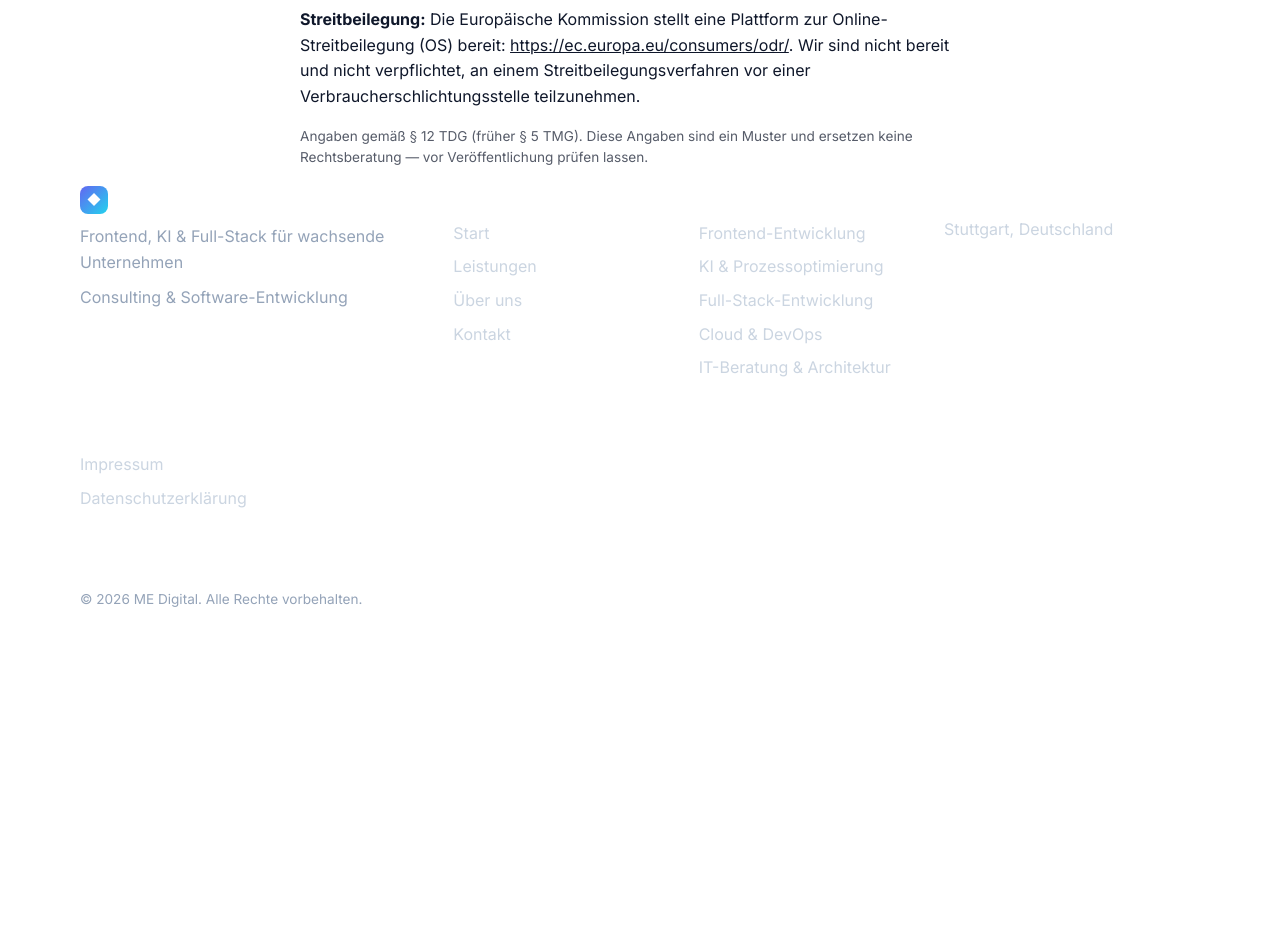
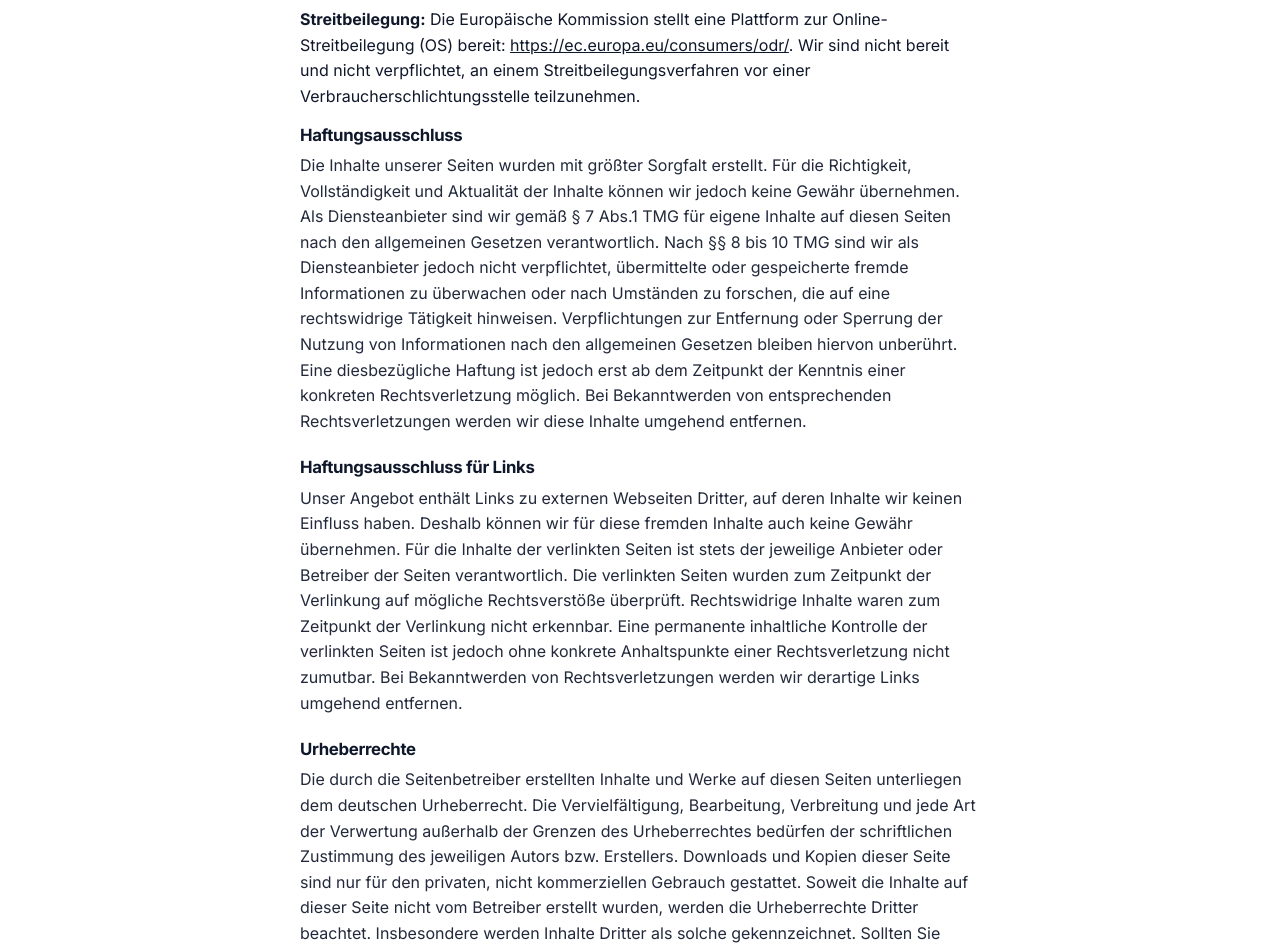
Before and after one commit to me-consulting/me-digital.io, an Angular app: page /impressum in a window 1280 px wide. Shown: the part 380-1330 px from the top of the page. Before the commit the page ends 990 px from the top, so only its background shows below. Built offline with nearby package versions, Linux system fonts and the light colour scheme.

Commit message:
deploy: pages build 2026-11-09T18:37:06Z

```diff
--- a/src/app/content.ts
+++ b/src/app/content.ts
@@ -233,6 +233,21 @@ export const site = {
         text: 'Sie haben das Recht, sich bei einer Aufsichtsbehörde für den Datenschutz zu beschweren — z. B. beim Datenschutzbeauftragten des Landes, in dem Sie Ihren Wohnsitz oder Ihren gewöhnlichen Aufenthaltsort haben.',
       },
     ] as LegalBlock[],
+    // Pflicht-/Standardangaben im Impressum: Haftung, Links, Urheberrecht.
+    impressumClauses: [
+      {
+        heading: 'Haftungsausschluss',
+        text: 'Die Inhalte unserer Seiten wurden mit größter Sorgfalt erstellt. Für die Richtigkeit, Vollständigkeit und Aktualität der Inhalte können wir jedoch keine Gewähr übernehmen. Als Diensteanbieter sind wir gemäß § 7 Abs.1 TMG für eigene Inhalte auf diesen Seiten nach den allgemeinen Gesetzen verantwortlich. Nach §§ 8 bis 10 TMG sind wir als Diensteanbieter jedoch nicht verpflichtet, übermittelte oder gespeicherte fremde Informationen zu überwachen oder nach Umständen zu forschen, die auf eine rechtswidrige Tätigkeit hinweisen. Verpflichtungen zur Entfernung oder Sperrung der Nutzung von Informationen nach den allgemeinen Gesetzen bleiben hiervon unberührt. Eine diesbezügliche Haftung ist jedoch erst ab dem Zeitpunkt der Kenntnis einer konkreten Rechtsverletzung möglich. Bei Bekanntwerden von entsprechenden Rechtsverletzungen werden wir diese Inhalte umgehend entfernen.',
+      },
+      {
+        heading: 'Haftungsausschluss für Links',
+        text: 'Unser Angebot enthält Links zu externen Webseiten Dritter, auf deren Inhalte wir keinen Einfluss haben. Deshalb können wir für diese fremden Inhalte auch keine Gewähr übernehmen. Für die Inhalte der verlinkten Seiten ist stets der jeweilige Anbieter oder Betreiber der Seiten verantwortlich. Die verlinkten Seiten wurden zum Zeitpunkt der Verlinkung auf mögliche Rechtsverstöße überprüft. Rechtswidrige Inhalte waren zum Zeitpunkt der Verlinkung nicht erkennbar. Eine permanente inhaltliche Kontrolle der verlinkten Seiten ist jedoch ohne konkrete Anhaltspunkte einer Rechtsverletzung nicht zumutbar. Bei Bekanntwerden von Rechtsverletzungen werden wir derartige Links umgehend entfernen.',
+      },
+      {
+        heading: 'Urheberrechte',
+        text: 'Die durch die Seitenbetreiber erstellten Inhalte und Werke auf diesen Seiten unterliegen dem deutschen Urheberrecht. Die Vervielfältigung, Bearbeitung, Verbreitung und jede Art der Verwertung außerhalb der Grenzen des Urheberrechtes bedürfen der schriftlichen Zustimmung des jeweiligen Autors bzw. Erstellers. Downloads und Kopien dieser Seite sind nur für den privaten, nicht kommerziellen Gebrauch gestattet. Soweit die Inhalte auf dieser Seite nicht vom Betreiber erstellt wurden, werden die Urheberrechte Dritter beachtet. Insbesondere werden Inhalte Dritter als solche gekennzeichnet. Sollten Sie trotzdem auf eine Urheberrechtsverletzung aufmerksam werden, bitten wir um einen entsprechenden Hinweis. Bei Bekanntwerden von Rechtsverletzungen werden wir derartige Inhalte umgehend entfernen.',
+      },
+    ] as LegalBlock[],
   },
 };
 
--- a/src/app/pages/impressum/impressum.ts
+++ b/src/app/pages/impressum/impressum.ts
@@ -53,6 +53,13 @@ import { site } from '../../content';
           teilzunehmen.
         </p>
 
+        @for (clause of legal.impressumClauses; track clause.heading) {
+          <section class="legal__block">
+            <h2>{{ clause.heading }}</h2>
+            <p>{{ clause.text }}</p>
+          </section>
+        }
+
         <p class="legal__note">
           Angaben gemäß § 12 TDG (früher § 5 TMG). Diese Angaben sind ein Muster
           und ersetzen keine Rechtsberatung — vor Veröffentlichung prüfen lassen.
@@ -69,6 +76,17 @@ import { site } from '../../content';
       line-height: 1.6;
       margin: 0 0 1rem;
     }
+    .legal__block {
+      margin-bottom: 1.5rem;
+    }
+    .legal__block h2 {
+      font-size: 1.05rem;
+      margin: 0 0 0.5rem;
+    }
+    .legal__block p {
+      margin: 0;
+      opacity: 0.92;
+    }
     .legal a {
       color: inherit;
       text-decoration: underline;
```
Also changed, not shown: 18 other files (tests, documents, lock files or other folders).
